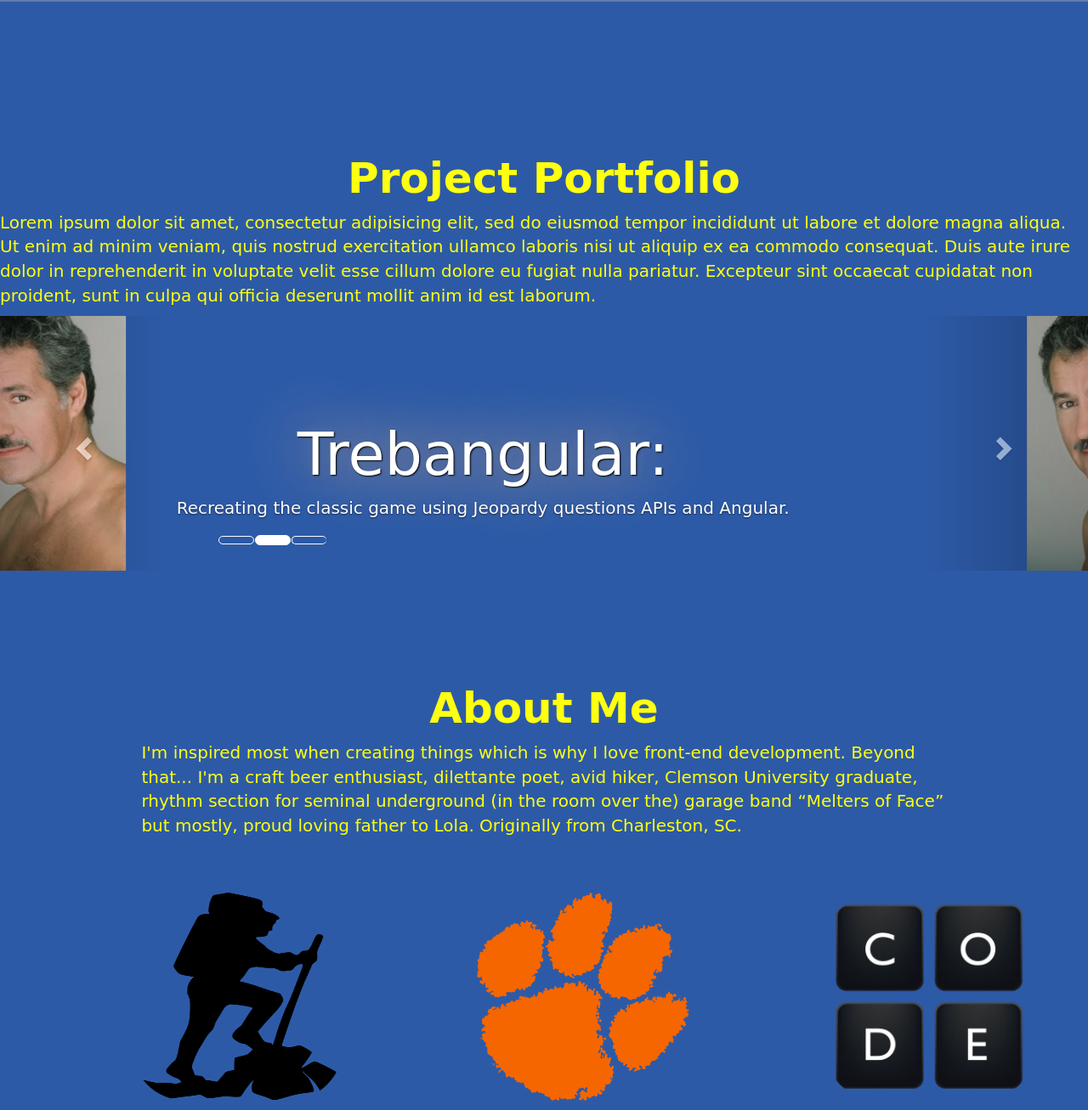
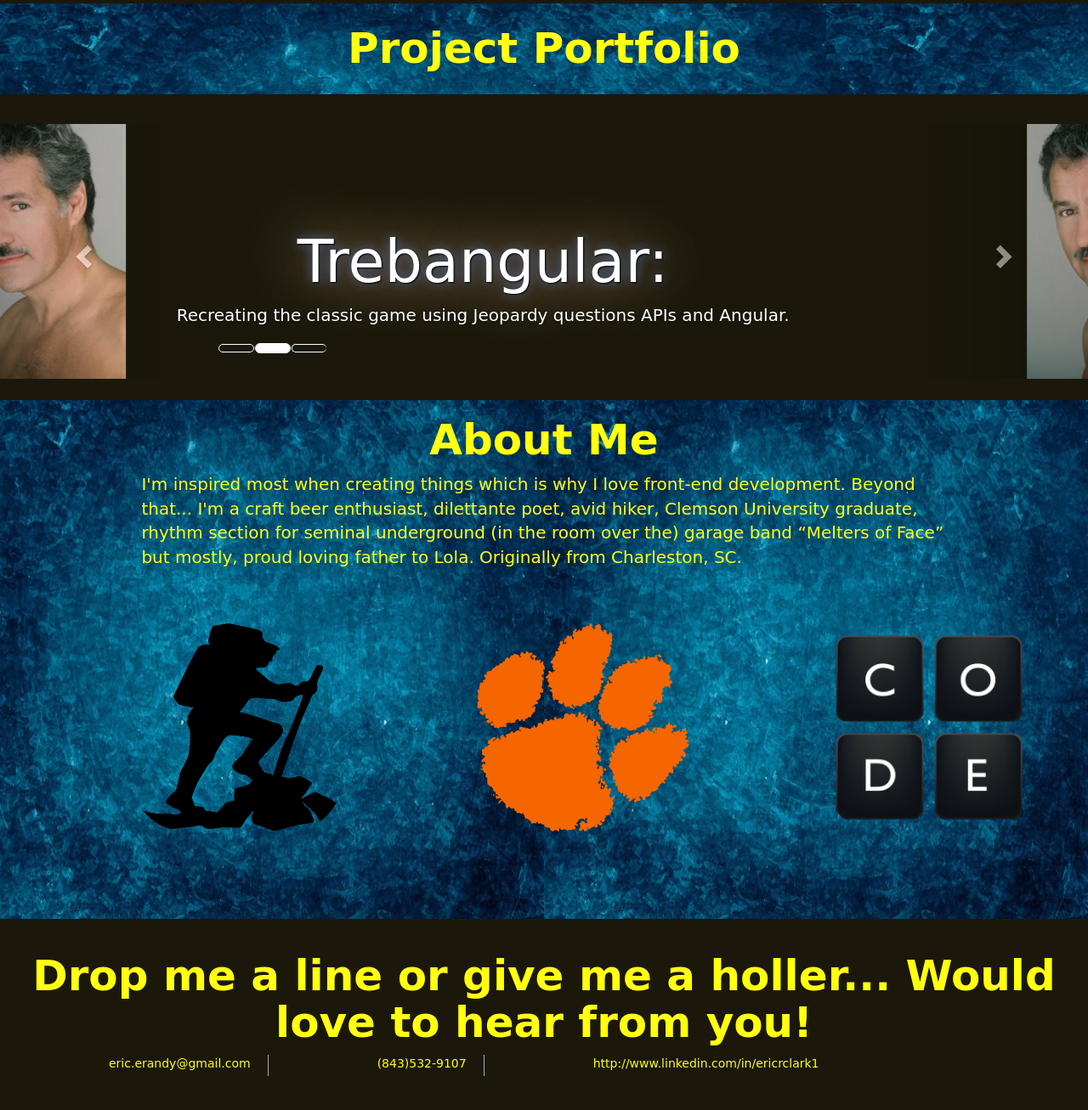
Before and after one commit to EricRClark/EricRClark.github.io, a website: page index.html in a window 1280 px wide. Shown: the part 1454-2761 px from the top of the page at 85% size. Drawn offline with nearby package versions, Linux system fonts and the light colour scheme; a web font is replaced by a local one.

Commit message:
page layout updated with transitions and animations

```diff
--- a/index.html
+++ b/index.html
@@ -38,6 +38,7 @@
 <div class="peace">
 <img src="images/twofingers.png" alt="" />
 </div>
+
 <div class="resume-container">
 <a id="resume" name="resume"><section class="resume-section"></a>
 <h2>Resume & Experience</h2>
@@ -53,9 +54,6 @@ Lorem ipsum dolor sit amet, consectetur adipisicing elit, sed do eiusmod tempor
 <br>
 <a id="projects" name="projects"><div class="projects-section"></a>
 <h2>Project Portfolio</h2>
-<p>
-Lorem ipsum dolor sit amet, consectetur adipisicing elit, sed do eiusmod tempor incididunt ut labore et dolore magna aliqua. Ut enim ad minim veniam, quis nostrud exercitation ullamco laboris nisi ut aliquip ex ea commodo consequat. Duis aute irure dolor in reprehenderit in voluptate velit esse cillum dolore eu fugiat nulla pariatur. Excepteur sint occaecat cupidatat non proident, sunt in culpa qui officia deserunt mollit anim id est laborum.
-</p>
 
 <div id="carousel-example-generic" class="carousel slide" data-ride="carousel">
 <!-- Indicators -->
@@ -157,5 +155,6 @@ Lorem ipsum dolor sit amet, consectetur adipisicing elit, sed do eiusmod tempor
 </div>
 </div>
 </div>
+
 </body>
 </html>
--- a/main.css
+++ b/main.css
@@ -4,7 +4,7 @@ body {
   background-size: 100%;
   background-repeat: no-repeat;
   background-position-y: -530px;
-  background-color: #2D5AA7;
+  background-color: #1B180B;
   color: #FFFF10;
 }
 
@@ -17,6 +17,11 @@ div.bio-section img {
 
 .bio-section {
   display:inline;
+  background-image: url(images/aboutmebg.jpg);
+  /*background-image: url(images/contactbg.jpg);*/
+  background-repeat: round;
+  background-size: 800px;
+  padding-bottom: 8%;
 }
 
 div.bio-section img:hover {
@@ -95,6 +100,7 @@ h2 {
     margin: 60px auto;
 }
 .carousel-inner {
+  /*background-image: url(images/aboutmebg.jpg);*/
     color: #FFFF10
 }
 
@@ -146,8 +152,10 @@ div.NameHeading img:hover {
 }
 
 div.contact-section {
-  margin-top: 5%;
-  margin-bottom: 3%;;
+  margin-top: 1%;
+  margin-bottom: -9px;;
+  /*background-image: url(images/contactbg.jpg);*/
+  background-size: 400px;
 }
 
 div.contact-section img {
@@ -165,12 +173,13 @@ div.contact-section li {
   padding-left: 10%;
 }
 
+
 div.peace img {
   display:inline-block;
  display: inline-block;
    margin-left: 42%;
    margin-bottom: -11%;
-   margin-top: 1%;
+   margin-top: -1%;
    transform-origin: right bottom;
   -webkit-transition: all 0.1s ease;
     -moz-transition: all 0.9s ease;
@@ -195,17 +204,24 @@ div.peace img:hover {
   padding: 0;
 }
 
-
+div.bio-section {
+  background-image: url(images/aboutmebg.jpg);
+  display: inline-block;
+  margin-top: 2%;
+}
 
 div.bio-section p {
   margin-left: 13%;
   margin-right: 13%;
   margin-bottom: 5%;
-
 }
 
 div.projects-section h2 {
-margin-top: 11%;
+margin-top: -12px;
+margin-bottom: 35px;
+background-image: url(images/aboutmebg.jpg);
+padding-top: 2%;
+padding-bottom: 2%;
 
 }
 nav {
@@ -252,10 +268,7 @@ li.active a {
   font-weight: bold;
   color: #333;
 }
-div.bio-section {
-  display: inline-block;
-  margin-top: 9%;
-}
+
 
 /*Thank You to Mike Tricking for guiding my contact section! http://miketricking.github.io/dist/*/
 .hovereffect {
@@ -288,6 +301,7 @@ div.bio-section {
   transition: all 0.35s;
   margin-left: 27%;
   margin-bottom: 5%;
+  margin-top: 5%;
 }
 
 .hovereffect:hover img {
@@ -393,7 +407,7 @@ div.bio-section {
 }
 
 .group2 {
-  top: 54%;
+  top: 53%;
 }
 
 .hovereffect p {
@@ -469,6 +483,7 @@ font-size: 20px;
 }
 
 .resume-container {
+  background-image: url(images/aboutmebg.jpg);
   height: 500px;
   background-color: #617CA9;
   color: #FFFF10;
```
Also changed, not shown: images/aboutmebg.jpg (added), images/contactbg.jpg (added).
